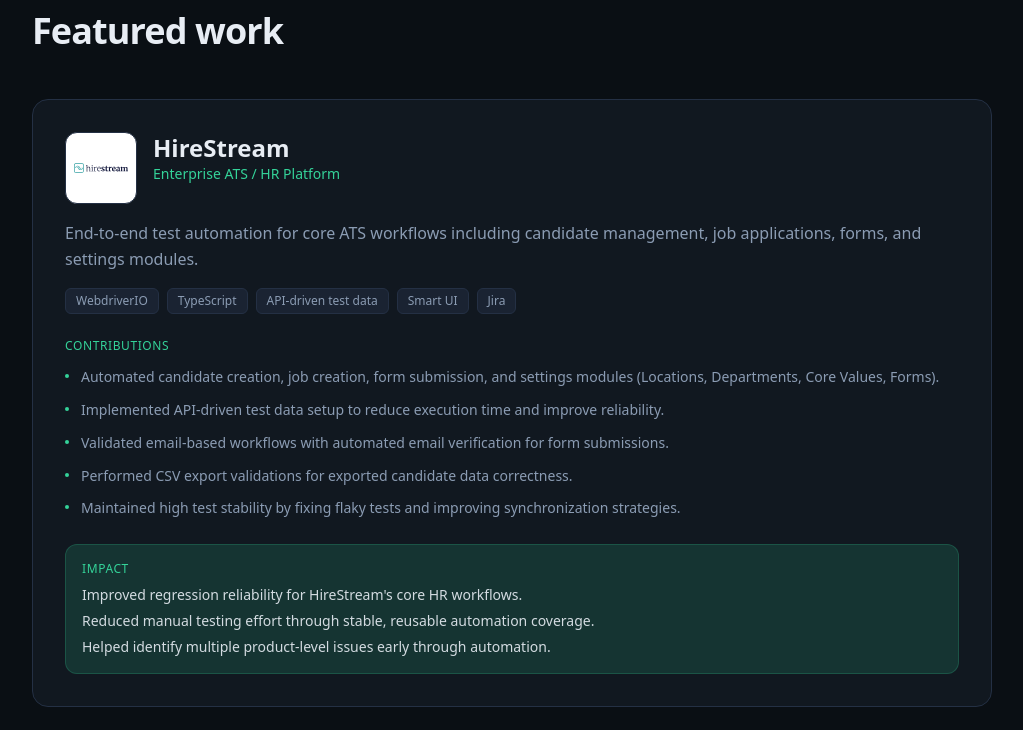
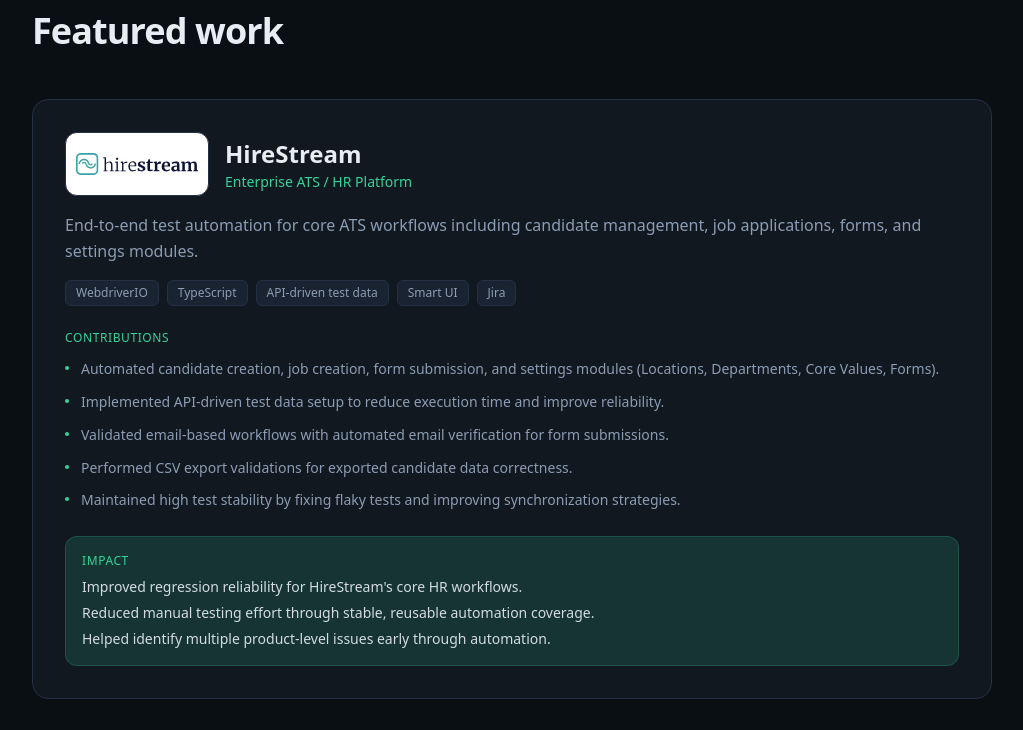
Before and after one commit to AghaAhmed512/agha-ahmed-portfolio, a Next.js app: page / in a window 1280 px wide. Shown: the part 3306-4036 px from the top of the page, without its empty margins (128-1151 px from the left). Built offline with nearby package versions, Linux system fonts and the light colour scheme; no server answers.

Commit message:
Polish McKinsey logo display with wide tile and cropped asset

```diff
--- a/src/components/Projects.tsx
+++ b/src/components/Projects.tsx
@@ -1,5 +1,17 @@
 import Image from "next/image";
 import { projects } from "@/data/site";
+
+function projectLogoBoxClass(project: (typeof projects)[number]) {
+  const light = "logoLightBg" in project && project.logoLightBg;
+  const wide = "logoWide" in project && project.logoWide;
+  const base =
+    "flex shrink-0 items-center justify-center rounded-xl border border-border";
+  const bg = light ? "bg-white" : "bg-surface-elevated";
+  const size = wide
+    ? "h-14 w-[7.5rem] px-2.5 py-2 sm:h-16 sm:w-36"
+    : "h-16 w-16 p-2 sm:h-[4.5rem] sm:w-[4.5rem]";
+  return `${base} ${bg} ${size}`;
+}
 
 export function Projects() {
   return (
@@ -9,29 +21,31 @@
         <h2 className="section-title">Featured work</h2>
 
         <div className="grid gap-8">
-          {projects.map((project) => (
+          {projects.map((project) => {
+            const wide = "logoWide" in project && project.logoWide;
+            return (
               <article key={project.name} className="card group">
-              <div className="flex items-start gap-4">
-                <div
-                  className={`flex h-16 w-16 shrink-0 items-center justify-center rounded-xl border border-border p-2 sm:h-[4.5rem] sm:w-[4.5rem] ${
-                    "logoLightBg" in project && project.logoLightBg
-                      ? "bg-white"
-                      : "bg-surface-elevated"
-                  }`}
-                >
+                <div className="flex items-center gap-4">
+                  <div className={projectLogoBoxClass(project)}>
                     <Image
                       src={project.logo}
                       alt={`${project.name} logo`}
-                    width={72}
-                    height={72}
-                    className="h-full w-full object-contain"
+                      width={wide ? 140 : 72}
+                      height={wide ? 48 : 72}
+                      className={
+                        wide
+                          ? "h-full max-h-10 w-full object-contain object-left sm:max-h-11"
+                          : "h-full w-full object-contain"
+                      }
                     />
                   </div>
                   <div className="min-w-0 flex-1">
                     <h3 className="text-2xl font-semibold text-foreground transition-colors group-hover:text-accent">
                       {project.name}
                     </h3>
-                  <p className="text-sm text-accent">{project.subtitle}</p>
+                    <p className="mt-0.5 text-sm leading-snug text-accent">
+                      {project.subtitle}
+                    </p>
                   </div>
                 </div>
 
@@ -75,7 +89,8 @@
                   </ul>
                 </div>
               </article>
-          ))}
+            );
+          })}
         </div>
       </div>
     </section>
--- a/src/data/site.ts
+++ b/src/data/site.ts
@@ -69,6 +69,7 @@
     name: "HireStream",
     logo: "/logos/hirestream.svg",
     logoLightBg: true,
+    logoWide: true,
     subtitle: "Enterprise ATS / HR Platform",
     description:
       "End-to-end test automation for core ATS workflows including candidate management, job applications, forms, and settings modules.",
@@ -111,6 +112,7 @@
     name: "McKinsey",
     logo: "/logos/mckinsey.png",
     logoLightBg: true,
+    logoWide: true,
     subtitle: "Enterprise eLearning · Digital Learning Programs",
     description:
       "Developed and validated interactive eLearning modules and digital learning experiences for enterprise professional learning programs across LMS platforms.",
```
Also changed, not shown: public/logos/mckinsey.png. Lines whose indentation alone changed are shown as unchanged.
